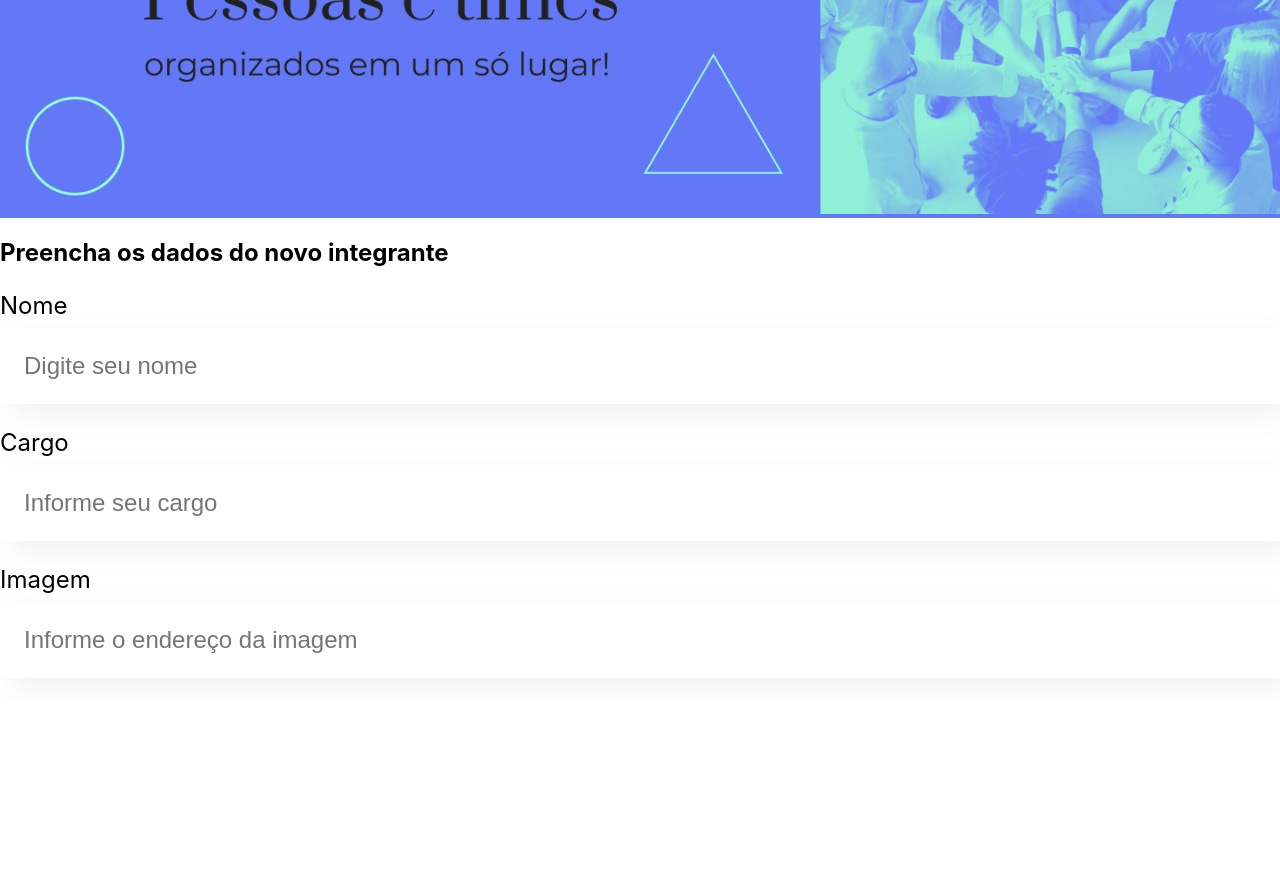
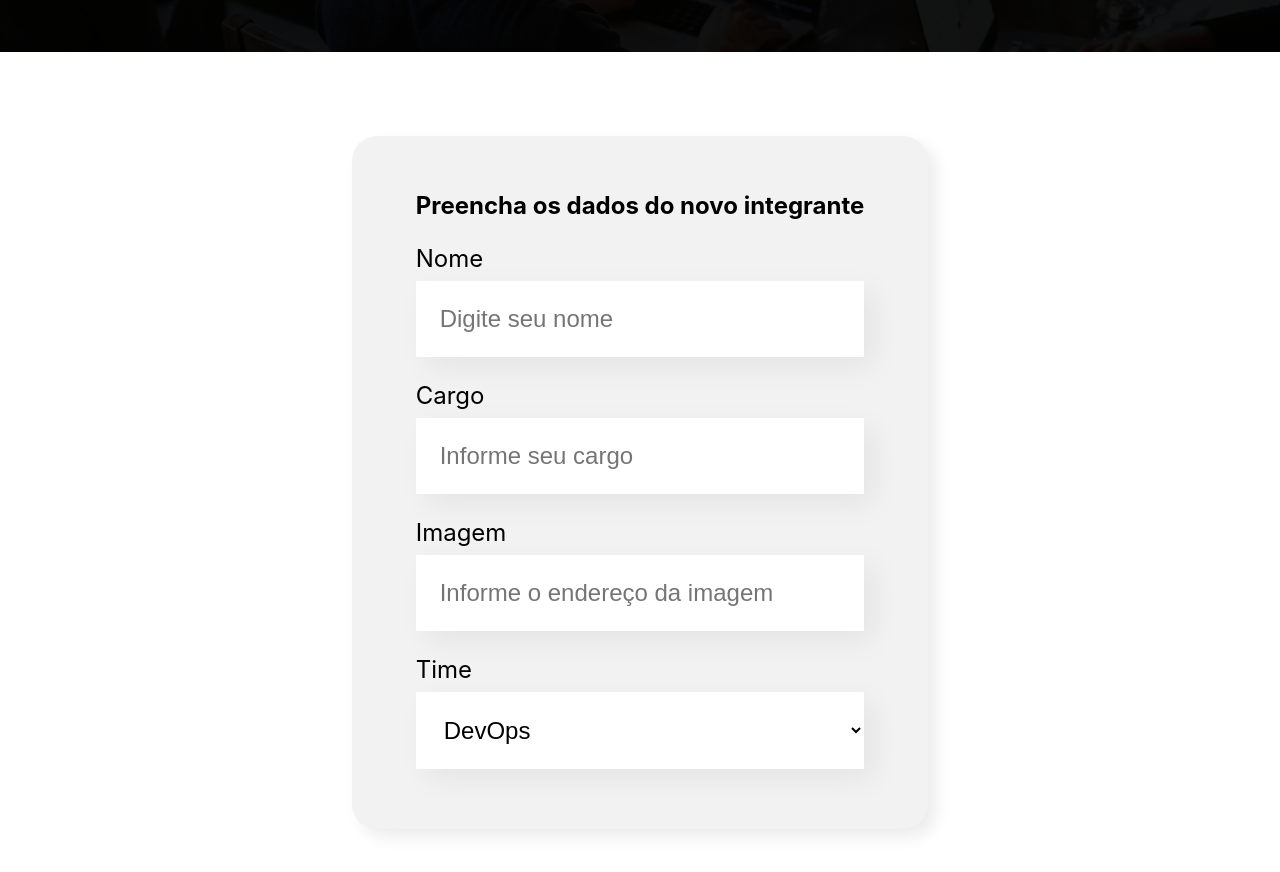
Before and after one commit to kauajuno/Orb-Team-Manager, a React (Create React App) app: page / in a window 1280 px wide. Shown: the part 280-1152 px from the top of the page. Before the commit the page ends 982 px from the top, so only its background shows below. Built offline with nearby package versions, Linux system fonts and the light colour scheme.

Commit message:
New header + dropdown options

```diff
--- a/src/components/banner/Banner.css
+++ b/src/components/banner/Banner.css
@@ -1,5 +1,4 @@
 .banner{
-    background-color: #6278F7;
     text-align: center;
 }
 
--- /dev/null
+++ b/src/components/dropdown/Dropdown.css
@@ -0,0 +1,19 @@
+.dropdown{
+    margin: 24px 0;
+}
+
+.dropdown label{
+    display: block;
+    margin-bottom: 8px;
+    font-size: 24px;
+}
+
+.dropdown select{
+    background-color: #FFF;
+    box-shadow: 10px 10px 30px rgba(0, 0, 0, 0.06);
+    width: 100%;
+    border: none;
+    box-sizing: border-box;
+    font-size: 24px;
+    padding: 24px;
+}
--- /dev/null
+++ b/src/components/dropdown/index.js
@@ -0,0 +1,20 @@
+import './Dropdown.css';
+
+const Dropdown = (props) => {
+    return(
+        <div className='dropdown'>
+            <label>
+                {props.label}
+            </label>
+            <select>
+                {
+                    props.itens.map(item =>{
+                        return <option key={item}>{item}</option>
+                    })
+                }
+            </select>
+        </div>
+    )
+}
+
+export default Dropdown;
--- a/src/components/form/Form.css
+++ b/src/components/form/Form.css
@@ -0,0 +1,13 @@
+.form{
+    display: flex;
+    justify-content: center;
+    margin: 80px 0;
+}
+
+.form form{
+    max-width: 80%;
+    background-color: #F2F2F2;
+    padding: 36px 64px;
+    border-radius: 25px;
+    box-shadow: 8px 8px 16px rgba(0, 0, 0, 0.08);
+}
--- a/src/components/form/Form.js
+++ b/src/components/form/Form.js
@@ -1,14 +1,17 @@
 import './Form.css';
 import InputField from '../input_field';
+import Dropdown from '../dropdown';
 
 export const Form = () => {
+    const times = ['DevOps', 'Front-end', 'Back-end', 'Data Science', 'UX e Design', 'Inovação'];
     return (
-        <section>
+        <section className='form'>
             <form>
                 <h2>Preencha os dados do novo integrante</h2>
                 <InputField label="Nome" placeholder="Digite seu nome" />
                 <InputField label="Cargo" placeholder="Informe seu cargo" />
                 <InputField label="Imagem" placeholder="Informe o endereço da imagem" />
+                <Dropdown label="Time" itens={times}/>
             </form>
         </section>
     );
```
Also changed, not shown: public/images/banner.png.
